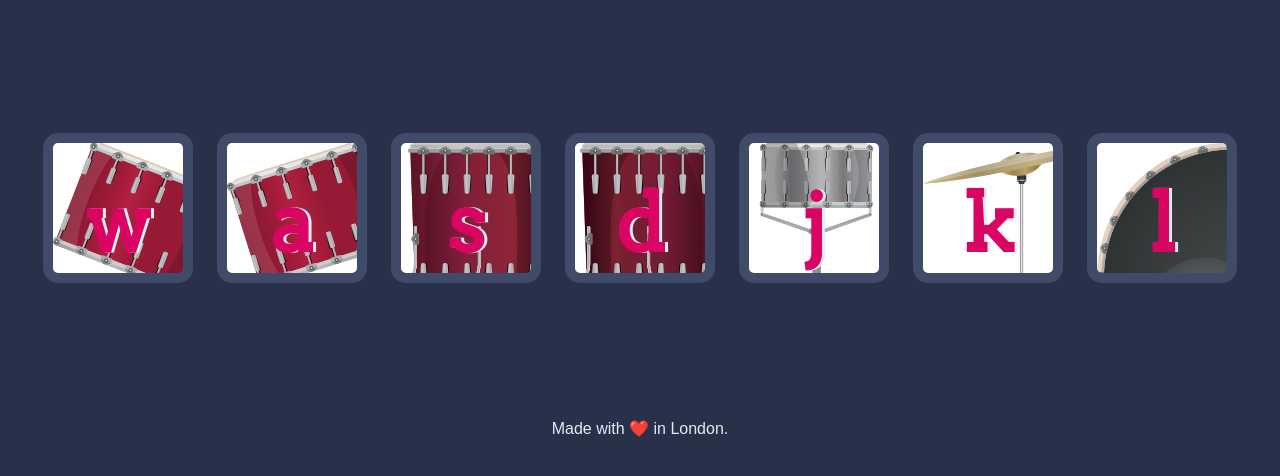
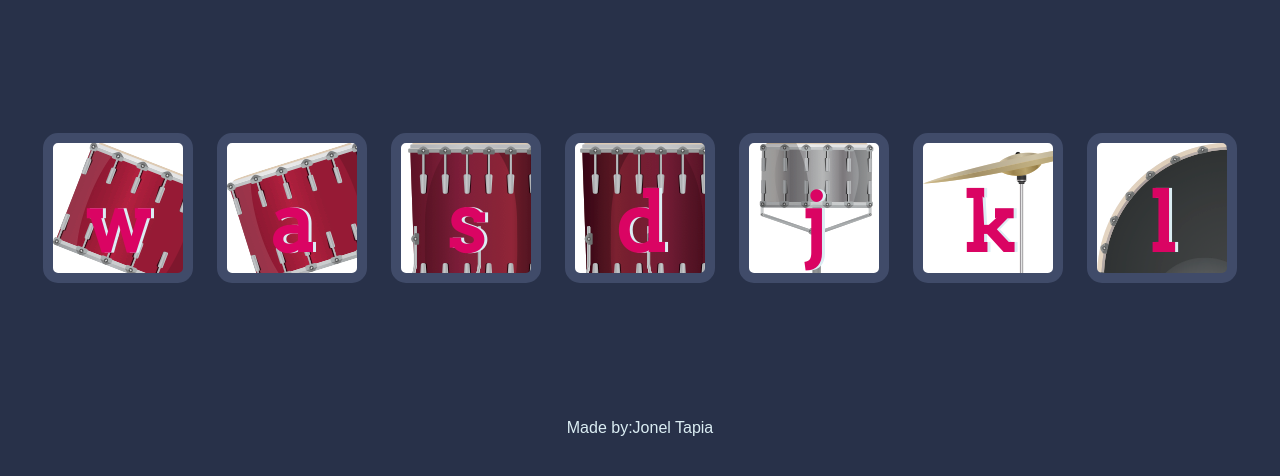
Before and after one commit to KingNelx/DrumKit, a plain HTML site: page DrumKit/index.html in a window 1280 px wide. Shown: the part 156-632 px from the top of the page. Drawn offline with Linux system fonts and the light colour scheme.

Commit message:
Update index.html

```diff
--- a/DrumKit/index.html
+++ b/DrumKit/index.html
@@ -24,7 +24,7 @@
 <script src="index.js" charset="utf-8"></script>
 
 <footer>
-  Made with ❤️ in London.
+  Made by:Jonel Tapia
 </footer>
 </body>
 </html>
```
